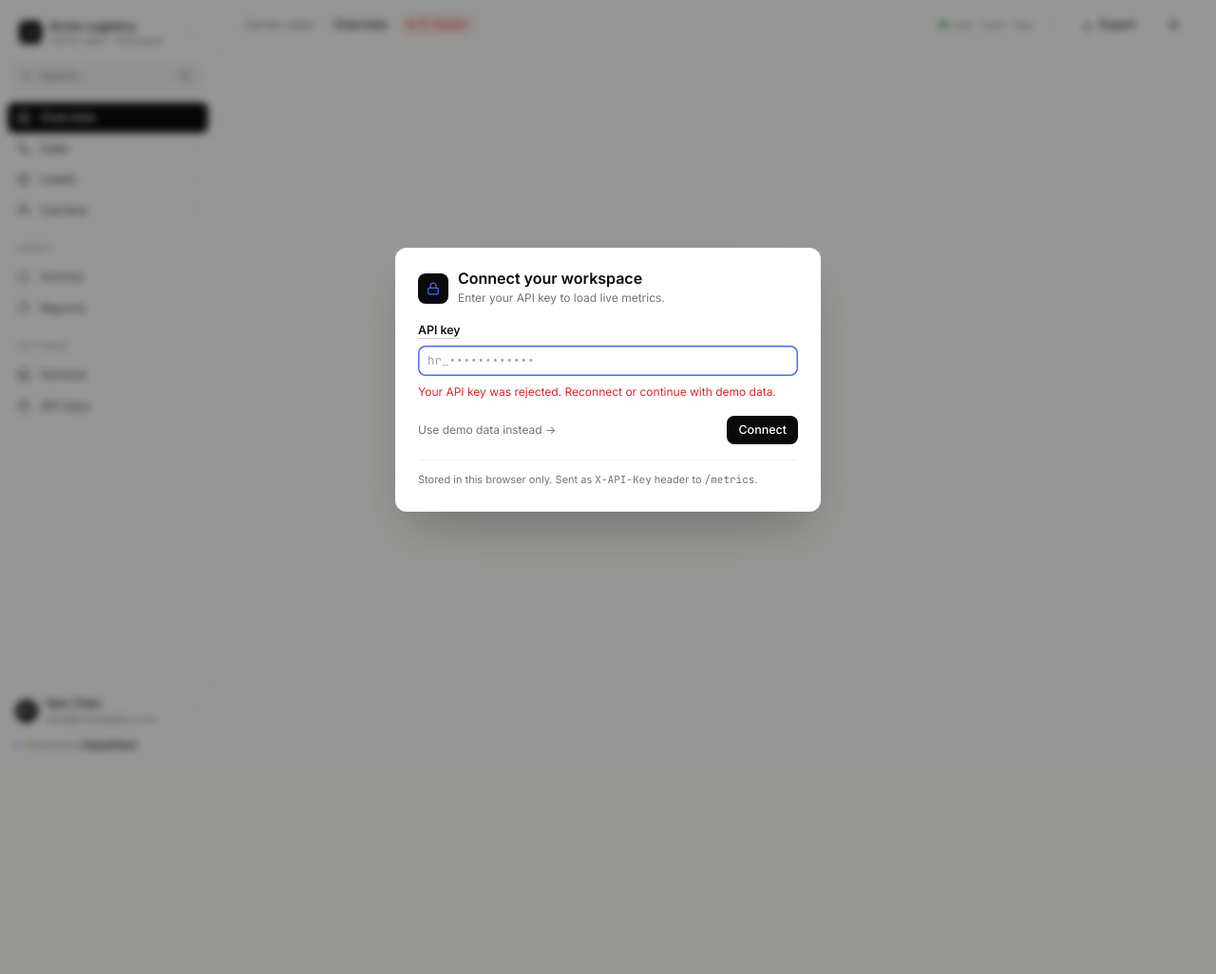
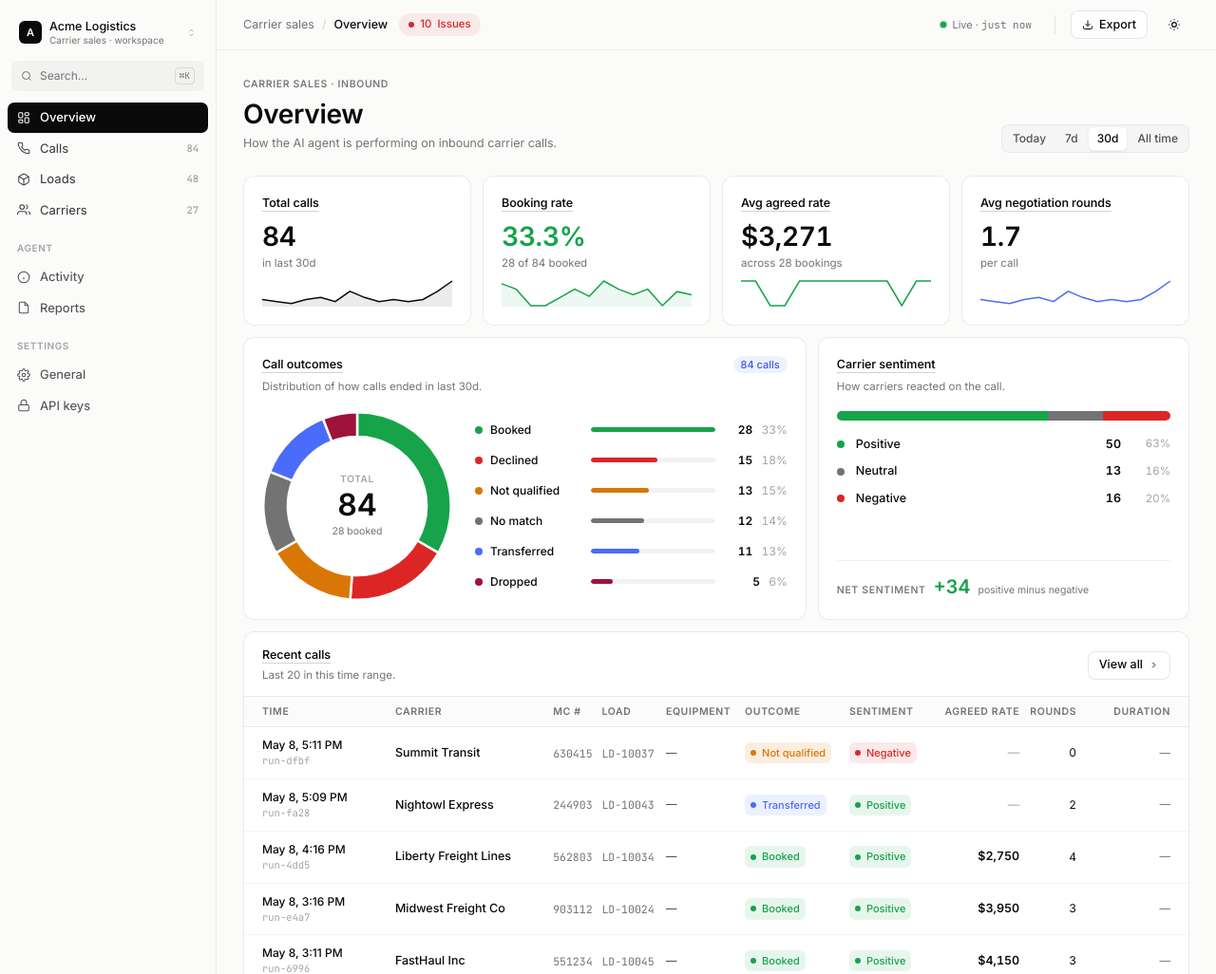
Before and after one commit to ryanhaqueIT/happyrobot-carrier-sales, a FastAPI app: page /dashboard in a window 1280 px wide. Shown: the top 1026 px of the page at 95% size. Before the commit the page ends 793 px from the top, so only its background shows below. Run offline with FastAPI, Linux system fonts and the light colour scheme; some libraries are stand-ins or nearby versions.

Commit message:
fix: dashboard always defaults to live data with hard-coded public key

```diff
--- a/templates/dashboard.html
+++ b/templates/dashboard.html
@@ -760,8 +760,10 @@ function applyDensity() {
 // ──────────────────────────────────────────────────────
 // FETCH / REFRESH
 // ──────────────────────────────────────────────────────
+const PUBLIC_API_KEY = 'acme-carrier-sales-2026';
+
 async function fetchMetrics() {
-  if (state.useMock || !state.apiKey) {
+  if (state.useMock) {
     state.loads = generateLoads();
     state.rawCalls = generateCalls(state.scenario, state.loads);
     state.metrics = computeMetrics(filterByRange(state.rawCalls, state.range));
@@ -771,15 +773,15 @@ async function fetchMetrics() {
     updateCounters();
     return;
   }
+  const apiKey = state.apiKey || PUBLIC_API_KEY;
+  state.apiKey = apiKey;
   try {
     const [metricsRes, loadsRes] = await Promise.all([
-      fetch('/metrics', { headers: { 'X-API-Key': state.apiKey } }),
-      fetch('/loads', { headers: { 'X-API-Key': state.apiKey } }),
+      fetch('/metrics', { headers: { 'X-API-Key': apiKey } }),
+      fetch('/loads', { headers: { 'X-API-Key': apiKey } }),
     ]);
     if (metricsRes.status === 401) {
-      localStorage.removeItem('api_key'); state.apiKey = null; state.useMock = true;
-      showApiModal('Your API key was rejected. Reconnect or continue with demo data.');
-      return;
+      throw new Error('HTTP 401 — invalid key');
     }
     if (!metricsRes.ok) throw new Error('HTTP ' + metricsRes.status);
     const data = await metricsRes.json();
```
